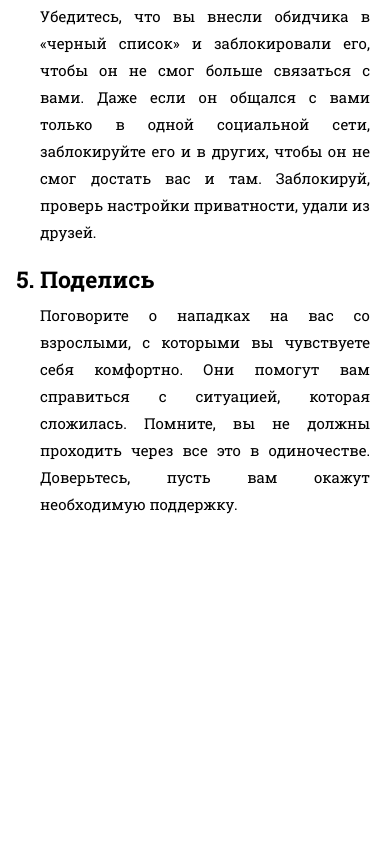
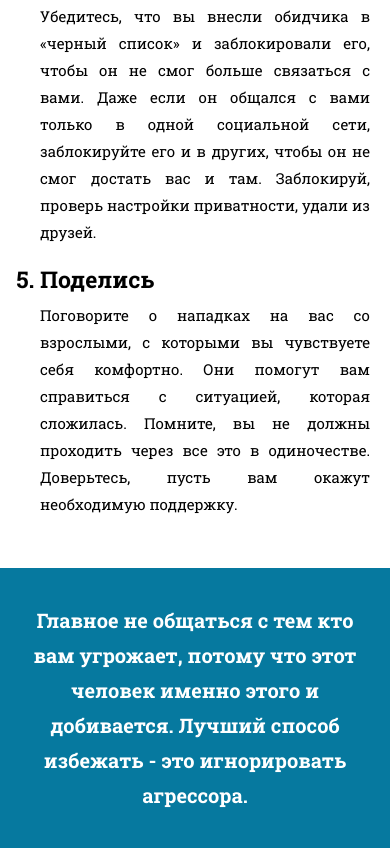
Before and after one commit to b113/bullying, a website: page index.html in a window 390 px wide. Shown: the part 3780-4628 px from the top of the page. Before the commit the page ends 4348 px from the top, so only its background shows below. Drawn offline with Linux system fonts and the light colour scheme.

Commit message:
finish quote section

```diff
--- a/index.html
+++ b/index.html
@@ -112,6 +112,13 @@
     </div>
   </section>
 
+  <section class="advice">
+    <div class="advice__wrapper">
+      <p class="advice__text">Главное не общаться с тем кто вам угрожает, потому что этот человек именно этого и
+        добивается. Лучший способ избежать - это игнорировать агрессора.</p>
+    </div>
+  </section>
+
 </body>
 <script src="./scripts/jquery-3.3.1.min.js"></script>
 <script src="./scripts/jquery.slicknav.min.js"></script>
--- /dev/null
+++ b/scss/components/_advice.scss
@@ -0,0 +1,36 @@
+.advice {
+    background-color: $primary-color;
+    &__wrapper {
+        max-width: 1170px;
+        margin: 0 auto;
+        padding: 45px 55px;
+    }
+    &__text {
+        color: #ffffff;
+        font-family: $primary-font;
+        font-size: 36px;
+        font-weight: 700;
+        line-height: 48px;
+        text-align: center;
+    }
+}
+
+@media (max-width: 767.98px) {
+    .advice__wrapper {
+        padding: 15px 25px;
+    }
+    .advice__text {
+        font-size: 25px;
+        line-height: 40px;
+    }
+}
+
+@media (max-width: 575.98px) {
+    .advice__wrapper {
+        padding: 15px 25px;
+    }
+    .advice__text {
+        font-size: 20px;
+        line-height: 35px;
+    }
+}
--- a/scss/main.scss
+++ b/scss/main.scss
@@ -5,3 +5,4 @@
 @import "components/section-one";
 @import "components/quote";
 @import "components/section-two";
+@import "components/advice";
```
Also changed, not shown: css/style.css.
